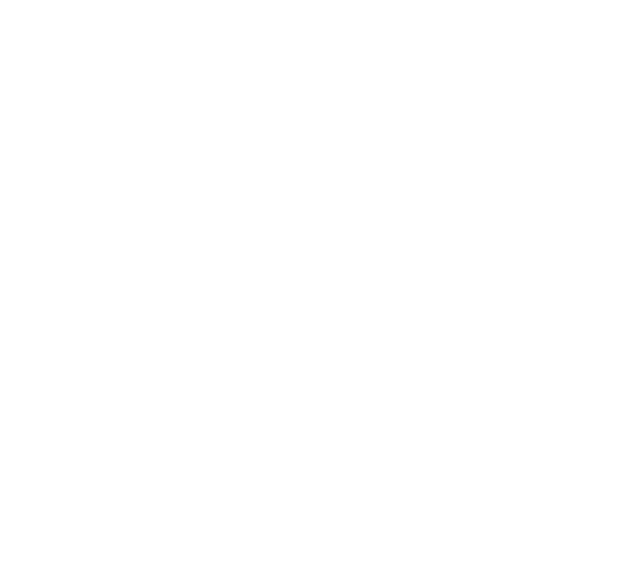
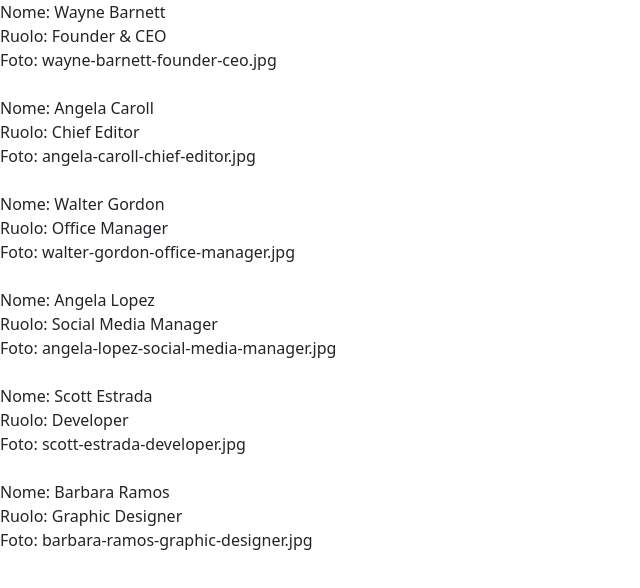
Before and after one commit to BrianBontempi/js-our-team, a plain HTML site: page index.html in a window 1280 px wide. Shown: the whole page, without its empty margins (0-640 px from the left). Drawn offline with nearby package versions, Linux system fonts and the light colour scheme.

Commit message:
print info on DOM

```diff
--- a/index.html
+++ b/index.html
@@ -10,6 +10,6 @@
     <script defer src="js/script.js"></script>
 </head>
 <body>
-
+    <div id="teamInfo"></div>
 </body>
 </html>
--- a/js/script.js
+++ b/js/script.js
@@ -1,5 +1,7 @@
+// ! recupero gli elementi in pagina
+const teamInfoElement = document.getElementById("teamInfo");
+
 // creo l'array di oggetti
-
 const teamMembers = [
     {name: "Wayne Barnett", role: "Founder & CEO", photo: "wayne-barnett-founder-ceo.jpg"},
     {name: "Angela Caroll", role: "Chief Editor", photo: "angela-caroll-chief-editor.jpg"},
@@ -10,9 +12,21 @@
 ]
 
 // stampo in console le informazioni di nome ruolo e foto
-
 for (let i = 0; i < teamMembers.length; i++) {
     console.log("Nome:", teamMembers[i].name);
     console.log("Ruolo:", teamMembers[i].role);
     console.log("Foto:", teamMembers[i].photo);
 }
+
+// stampo le stesse info sul DOM
+
+// costruisco le stringhe
+for (let i = 0; i < teamMembers.length; i++) {
+    // Crea una stringa con le informazioni del membro del team
+    const memberInfoString = "Nome: " + teamMembers[i].name + "<br>" +
+                           "Ruolo: " + teamMembers[i].role + "<br>" +
+                           "Foto: " + teamMembers[i].photo + "<br><br>";
+
+    // Aggiungo la stringa all'elemento nel DOM
+    teamInfoElement.innerHTML += memberInfoString;
+}
```
